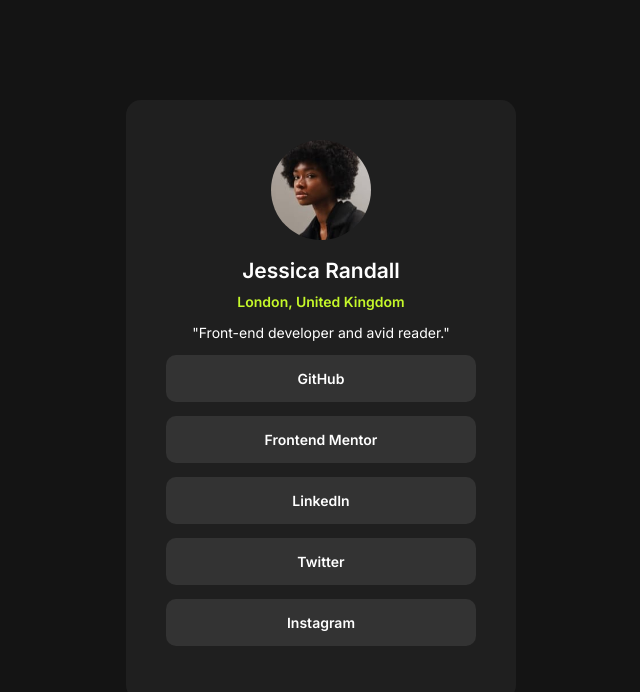
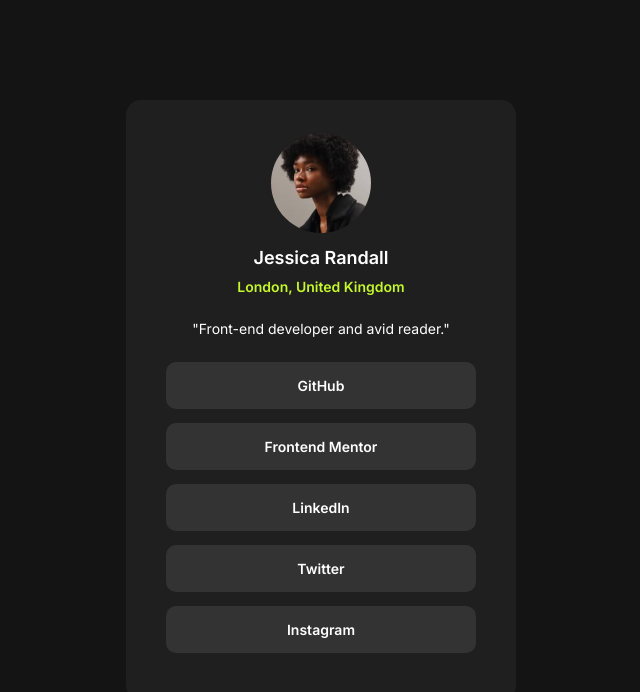
Before and after one commit to calee6/social-links-profile, a plain HTML site: page index.html in a window 1280 px wide. Shown: the whole page, without its empty margins (319-959 px from the left). Drawn offline with Linux system fonts and the light colour scheme.

Commit message:
Update styles.css

```diff
--- a/styles.css
+++ b/styles.css
@@ -29,7 +29,9 @@
 
 h2 {
     font-weight: 600;
+    font-size: 18px;
     margin-bottom: 10px;
+
 }
 
 a {
@@ -84,6 +86,11 @@
     margin-bottom: 0;
 }
 
+.quote {
+    margin: 25px 0px;
+}
+
+
 /* Media Query */
 @media screen and (max-width: 350px) {
     html, body {
```
